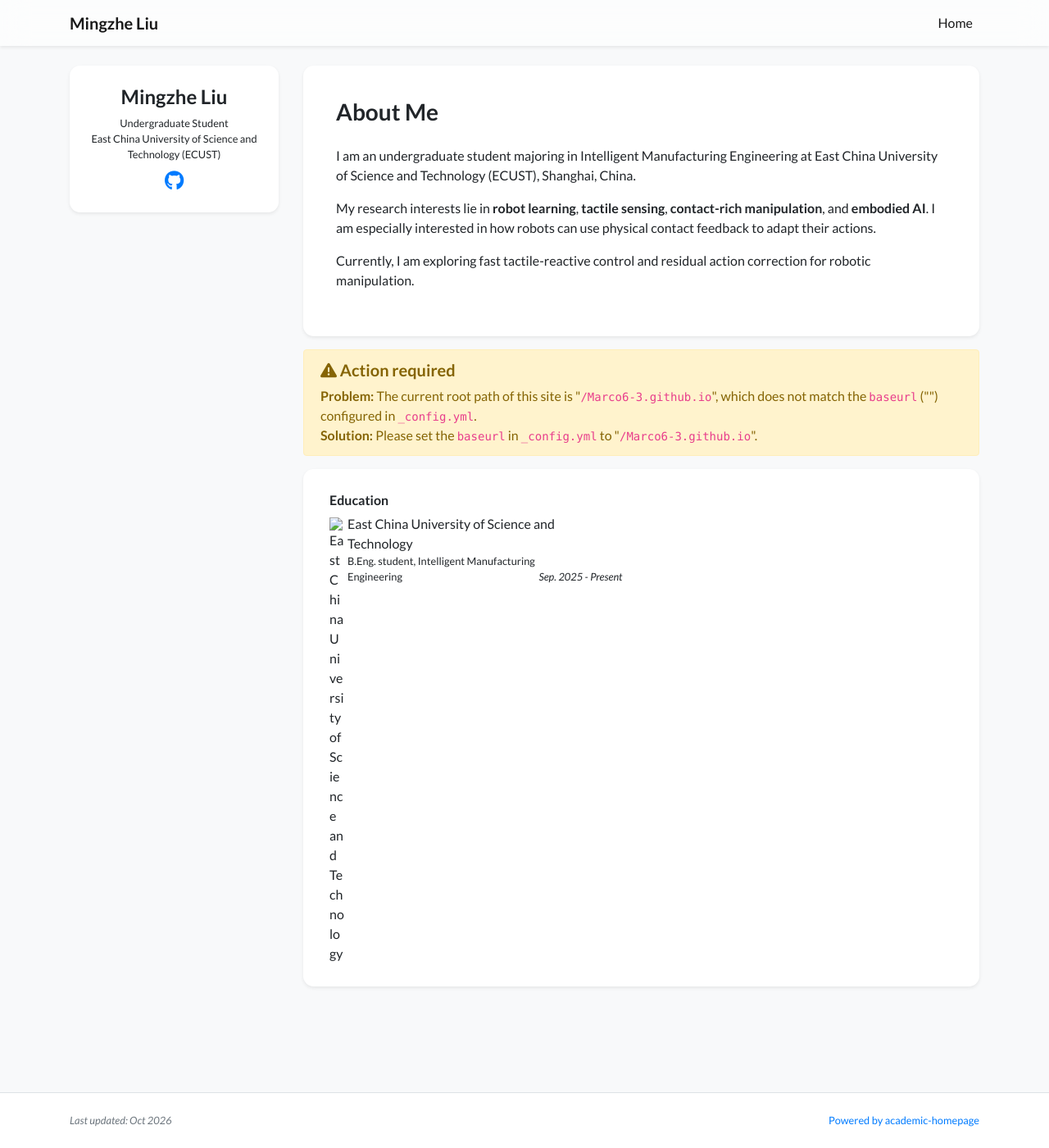
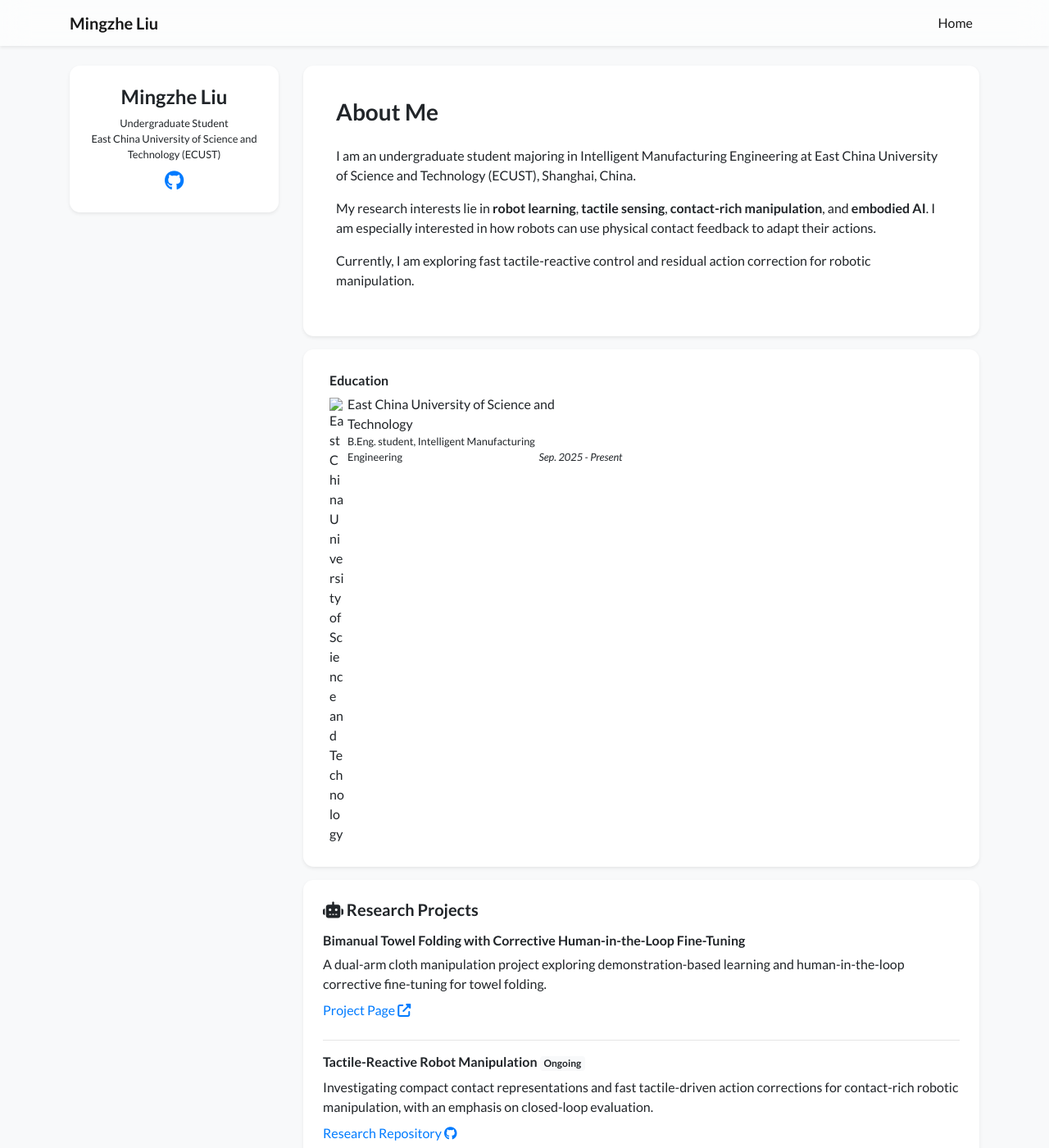
Before and after one commit to Marco6-3/Marco6-3.github.io, a Jekyll site: the page built from index.html, in a window 1280 px wide and 1400 px high. Shown: the whole window at 82% size. Built offline with Jekyll 4.4.1, drawn with Linux system fonts in a browser that asks for light colours; nearby versions of some CDN libraries; a style sheet for code colours, icons or effects is not loaded.

Commit message:
Personalize academic homepage: index.html

```diff
--- a/index.html
+++ b/index.html
@@ -9,31 +9,29 @@ navbar_title: Home
     {% include widgets/profile_card_mini.html %}
   </div>
   <div class="col-lg-9 col-md-8">
-
     {% include widgets/profile_card_bio_only.html %}
-
-        <!-- Debugging widgets -->
-        {% include widgets/debug_repo_name.html %}
-        {% include widgets/debug_url.html %}
-
     {% if site.data.display.homepage.show_experience %}
       {% include widgets/experience_card.html %}
     {% endif %}
-
-        {% if site.data.display.homepage.show_news %}
-        {% assign count_news = site.news | size %}
-        {% if count_news > 0 %}
-        {% include widgets/news_card.html limit=site.data.display.homepage.num_news %}
-        {% endif %}
-        {% endif %}
-
-        {% if site.data.display.homepage.show_selected_publications %}
-        {% assign pubs = site.publications | sort: "date" | reverse | where: "selected", true %}
-        {%
-        include widgets/publication_card.html
-        publications=pubs
-        title='<i class="fas fa-star"></i> Selected Publications'
-        %}
-        {% endif %}
+    <div class="row mt-3" id="research">
+      <div class="col">
+        <div class="card border-0 shadow-sm bg-white">
+          <div class="card-body p-4">
+            <h5 class="mb-3"><i class="fas fa-robot"></i> Research Projects</h5>
+            <div class="mb-4">
+              <h6>Bimanual Towel Folding with Corrective Human-in-the-Loop Fine-Tuning</h6>
+              <p class="mb-2">A dual-arm cloth manipulation project exploring demonstration-based learning and human-in-the-loop corrective fine-tuning for towel folding.</p>
+              <a href="https://dream25851.github.io/Bimanual_Folding/index.html" target="_blank" rel="noopener">Project Page <i class="fas fa-external-link-alt"></i></a>
+            </div>
+            <hr>
+            <div>
+              <h6>Tactile-Reactive Robot Manipulation <span class="badge badge-light">Ongoing</span></h6>
+              <p class="mb-2">Investigating compact contact representations and fast tactile-driven action corrections for contact-rich robotic manipulation, with an emphasis on closed-loop evaluation.</p>
+              <a href="https://github.com/Marco6-3/ICRA2028" target="_blank" rel="noopener">Research Repository <i class="fab fa-github"></i></a>
             </div>
           </div>
+        </div>
+      </div>
+    </div>
+  </div>
+</div>
```
Also changed, not shown: other parts of index.html (+1 -1 lines). Lines whose indentation alone changed are shown as unchanged.
